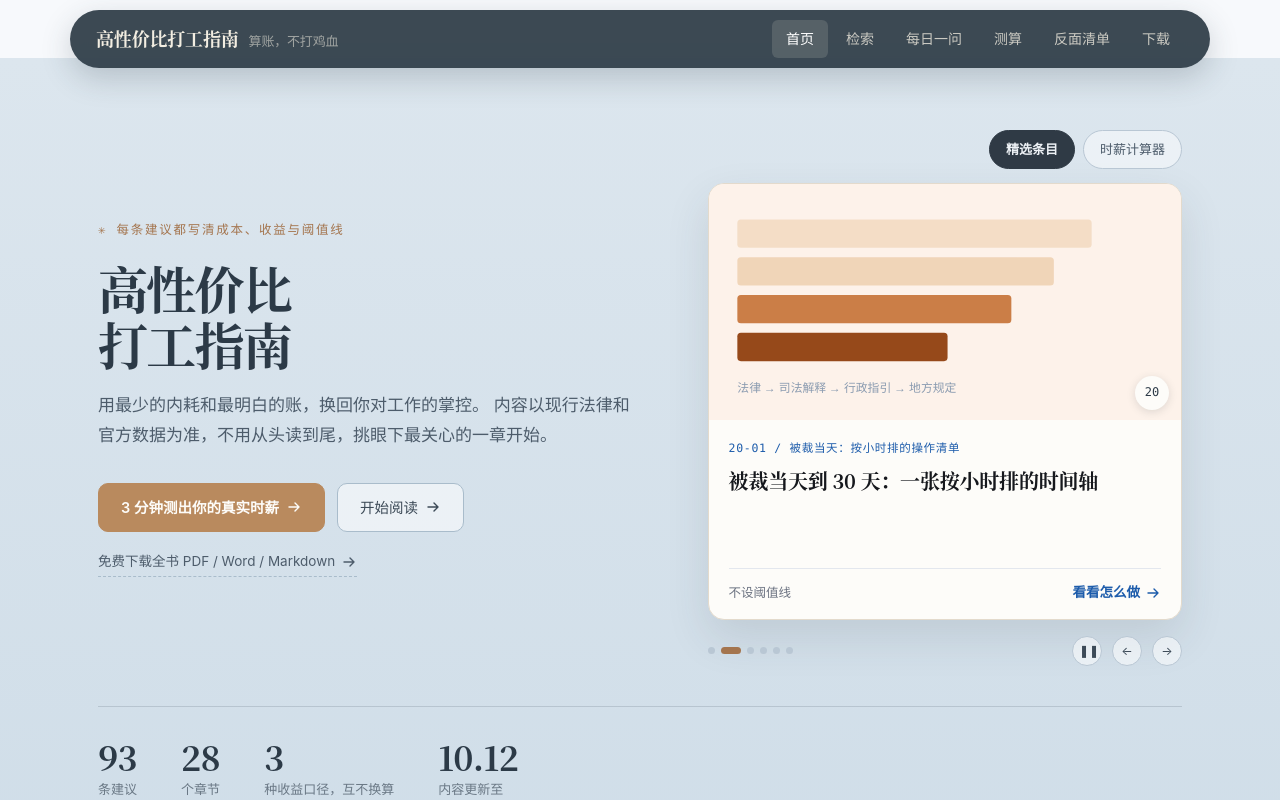
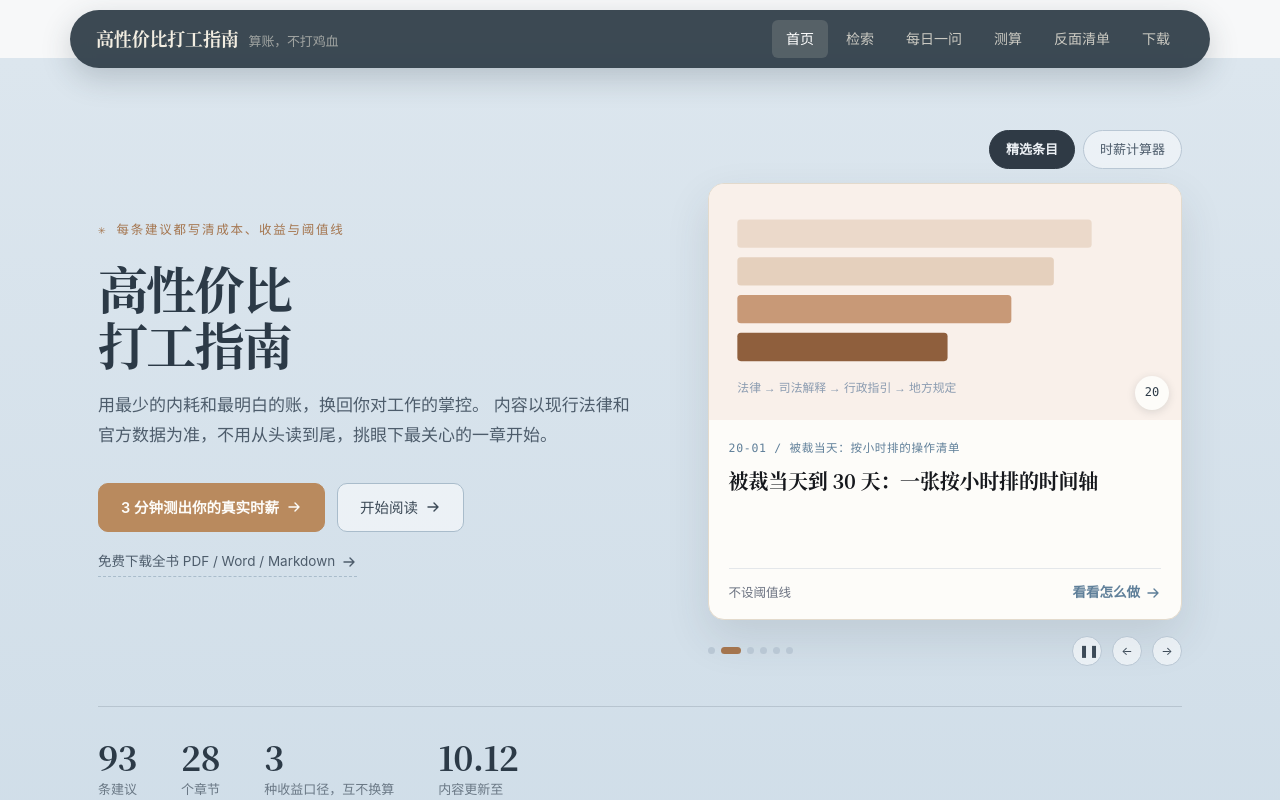
Before and after one commit to louiseleeAI/work-guide, a React (Vite) app: page / in a window 1280 px wide. Shown: the top 800 px of the page. Built offline with nearby package versions, Linux system fonts and the light colour scheme.

Commit message:
style: 令牌层全站莫兰迪化——雾霾蓝主色阶+陶土单一强调色+降饱和辅助色；ChapterArt 四部分调色板同步

```diff
--- a/src/components/ChapterArt.tsx
+++ b/src/components/ChapterArt.tsx
@@ -23,45 +23,45 @@ type Palette = {
   amberSoft: string
 }
 
-/** 蓝（进场，主色） */
+/** 蓝（进场，主色·莫兰迪雾霾蓝） */
 const BLUE: Palette = {
-  bg: '#eef5fd',
-  line: '#bcd6f4',
-  blue: '#3576c9',
-  deep: '#1d5cab',
-  soft: '#8fb9ea',
-  amber: '#d99a3a',
-  amberSoft: '#f3d3a3',
+  bg: '#eef3f7',
+  line: '#c9d8e3',
+  blue: '#8fa9bf',
+  deep: '#4d6b84',
+  soft: '#aec3d4',
+  amber: '#b98a5e',
+  amberSoft: '#e3cfb8',
 }
 
 const PALETTES: Record<string, Palette> = {
   进场: BLUE,
   在职: {
-    bg: '#e9f6f3',
-    line: '#b4ddd4',
-    blue: '#2b9a8a',
-    deep: '#17766a',
-    soft: '#8fcdc2',
-    amber: '#d99a3a',
-    amberSoft: '#f3d3a3',
+    bg: '#eef4f1',
+    line: '#d7e6df',
+    blue: '#7fa89a',
+    deep: '#476d61',
+    soft: '#b6d0c7',
+    amber: '#b98a5e',
+    amberSoft: '#e3cfb8',
   },
   风险: {
-    bg: '#fdf2ea',
-    line: '#f0d3ba',
-    blue: '#c26a2b',
-    deep: '#96491a',
-    soft: '#ebc9a4',
-    amber: '#c0392b',
-    amberSoft: '#f2c4b8',
+    bg: '#f9f0ea',
+    line: '#e8d5c4',
+    blue: '#c08a63',
+    deep: '#8f5f3d',
+    soft: '#ddc3ac',
+    amber: '#a85147',
+    amberSoft: '#e6c4bc',
   },
   转折: {
-    bg: '#f3f0fb',
-    line: '#d5c9f2',
-    blue: '#7a5cc9',
-    deep: '#5a3fa8',
-    soft: '#bcaef0',
-    amber: '#d99a3a',
-    amberSoft: '#f3d3a3',
+    bg: '#f2f0f7',
+    line: '#e0dbee',
+    blue: '#9a8fc0',
+    deep: '#615a85',
+    soft: '#cdc6e2',
+    amber: '#b98a5e',
+    amberSoft: '#e3cfb8',
   },
 }
 
--- a/src/lib/export.ts
+++ b/src/lib/export.ts
@@ -133,6 +133,6 @@ export function buildWordHtml(full: boolean): string {
   return `<!DOCTYPE html><html><head><meta charset="utf-8"><title>${esc(book.title)}</title>
 <style>body{font-family:'Songti SC',SimSun,serif;line-height:1.8;max-width:42em;margin:0 auto;padding:2em;color:#16181d}
 h1{font-size:1.9em}h2{border-bottom:1px solid #ccc;padding-bottom:6px}h3{margin-top:1.6em}
-blockquote{border-left:3px solid #1d5cab;margin:0;padding-left:12px;color:#3f434c}
+blockquote{border-left:3px solid #b98a5e;margin:0;padding-left:12px;color:#3f434c}
 small{color:#6b7280}</style></head><body>${parts.join('\n')}</body></html>`
 }
--- a/src/styles.css
+++ b/src/styles.css
@@ -1,59 +1,60 @@
 /* =========================================================
    高性价比打工指南 · 设计系统
-   主色：蓝色系。阈值提醒用琥珀。红色只留给法律后果。
+   配色：莫兰迪雾霾蓝主色 + 陶土强调。法律后果仍用降饱和红。
+   全站单一强调色：陶土（--amber-* 已转为陶土色阶）。
    ========================================================= */
 
 :root {
-  /* ---- 主色：蓝 ---- */
-  --blue-50: #eef5fd;
-  --blue-100: #d9e8fa;
-  --blue-200: #bcd6f4;
-  --blue-300: #8fb9ea;
-  --blue-400: #5a93dc;
-  --blue-500: #3576c9;
-  --blue-600: #1d5cab;
-  --blue-700: #154a8c;
-  --blue-800: #123a6e;
-  --blue-900: #0e2a52;
-
-  /* ---- 阈值提醒：琥珀 ---- */
-  --amber-50: #fdf6ec;
-  --amber-100: #fae9d0;
-  --amber-200: #f3d3a3;
-  --amber-500: #d99a3a;
-  --amber-600: #b87a1f;
-  --amber-700: #8f5c12;
-  --amber-800: #6b440c;
-
-  /* ---- 风险/法律后果：红（克制使用） ---- */
-  --red-50: #fdf0ef;
-  --red-100: #fadedb;
-  --red-200: #f2bdb7;
-  --red-600: #b3382f;
-  --red-700: #8a2a23;
-  --red-800: #6b201b;
-
-  /* ---- 收益口径辅助色 ---- */
-  --teal-50: #e9f7f2;
-  --teal-100: #c4ead9;
-  --teal-600: #10806a;
-  --teal-700: #0b6353;
-  --violet-50: #f1eefe;
-  --violet-100: #d8d1f6;
-  --violet-600: #5b4ec0;
-  --violet-700: #473c9c;
+  /* ---- 主色：莫兰迪雾霾蓝 ---- */
+  --blue-50: #eef3f7;
+  --blue-100: #dfe8ef;
+  --blue-200: #c9d8e3;
+  --blue-300: #aec3d4;
+  --blue-400: #8fa9bf;
+  --blue-500: #7593ab;
+  --blue-600: #5f7f99;
+  --blue-700: #4d6b84;
+  --blue-800: #3d5670;
+  --blue-900: #2f4152;
+
+  /* ---- 强调色：陶土（阈值提醒、主按钮） ---- */
+  --amber-50: #f8f2ec;
+  --amber-100: #f1e5d8;
+  --amber-200: #e3cfb8;
+  --amber-500: #b98a5e;
+  --amber-600: #a1734a;
+  --amber-700: #7f5a3a;
+  --amber-800: #5f432c;
+
+  /* ---- 风险/法律后果：降饱和红（克制使用） ---- */
+  --red-50: #faf1ef;
+  --red-100: #f2ded9;
+  --red-200: #e6c4bc;
+  --red-600: #a85147;
+  --red-700: #83403a;
+  --red-800: #653330;
+
+  /* ---- 收益口径辅助色（莫兰迪化） ---- */
+  --teal-50: #eef4f1;
+  --teal-100: #d7e6df;
+  --teal-600: #5c8b7d;
+  --teal-700: #476d61;
+  --violet-50: #f2f0f7;
+  --violet-100: #e0dbee;
+  --violet-600: #7c73a8;
+  --violet-700: #615a85;
 
   /* ---- 中性 ---- */
   --ink: #16181d;
   --ink-2: #3f434c;
   --ink-3: #6b7280;
   --ink-4: #9aa1ac;
-  --line: #e3e7ee;
-  --line-2: #cfd6e0;
-  --line-3: #b4bdca;
+  --line: #e4e7ea;
+  --line-2: #d2d7dd;
+  --line-3: #b8bfc7;
   --paper: #ffffff;
-  --paper-2: #f7f9fc;
-  --paper-3: #eef2f8;
+  --paper-2: #f7f8f9;
+  --paper-3: #eff1f4;
 
   /* ---- 字体 ----
      标题用衬线：中文里衬线更显书卷气，贴合「指南」调性
@@ -611,7 +612,7 @@ button {
 
 .sample-th .stb {
   font-size: 13.5px;
-  color: #8a6414;
+  color: #7f5a3a;
   line-height: 1.68;
   margin-top: 7px;
 }
@@ -893,7 +894,7 @@ button {
 
 .d-th .dth-below {
   font-size: 14px;
-  color: #8a6414;
+  color: #7f5a3a;
   line-height: 1.72;
   margin-top: 11px;
   padding-top: 11px;
@@ -3090,15 +3091,15 @@ button {
 }
 
 .pb-en-sum {
-  border-left: 3px solid #1d5cab;
+  border-left: 3px solid #b98a5e;
   padding-left: 10px;
   color: #3f434c;
   margin: 0 0 8px;
 }
 
 .pb-en-th {
-  background: #fdf6ec;
-  border: 1px solid #f3d3a3;
+  background: #f8f2ec;
+  border: 1px solid #e3cfb8;
   border-radius: 6px;
   padding: 8px 12px;
   font-size: 13px;
@@ -3111,7 +3112,7 @@ button {
 .pb-en-deriv {
   display: block;
   margin-top: 4px;
-  color: #8a6414;
+  color: #7f5a3a;
 }
 
 .pb-en-steps {
```
